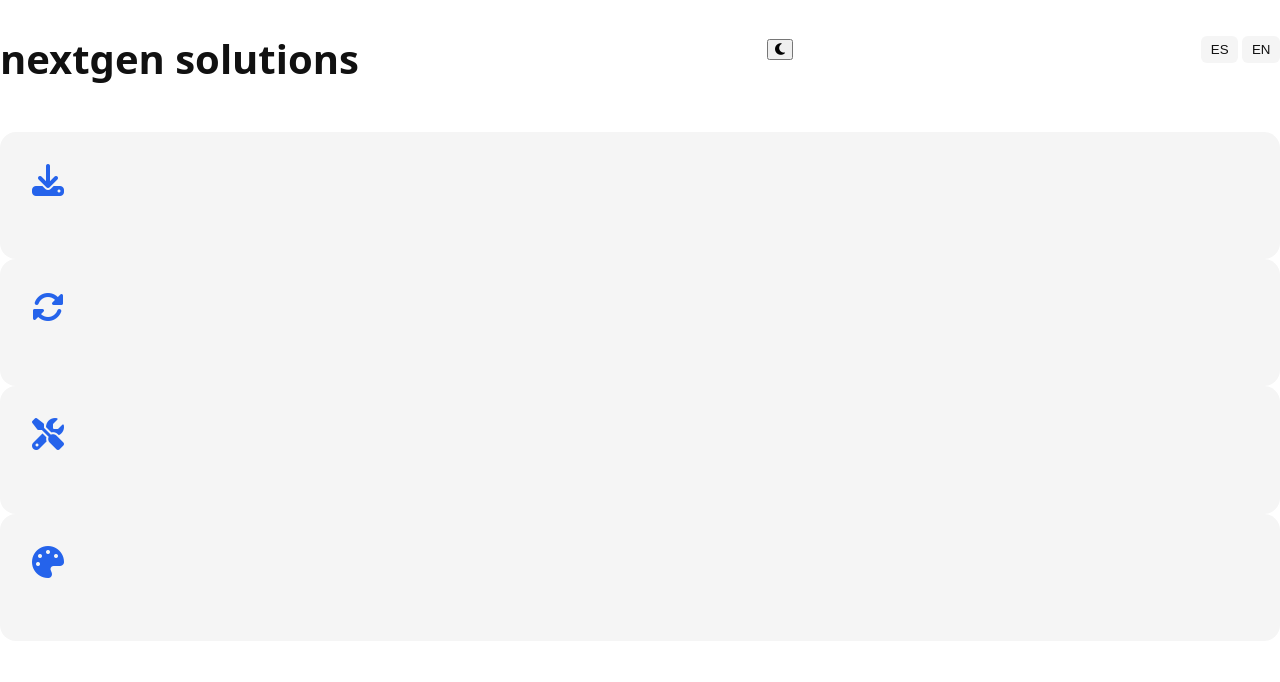
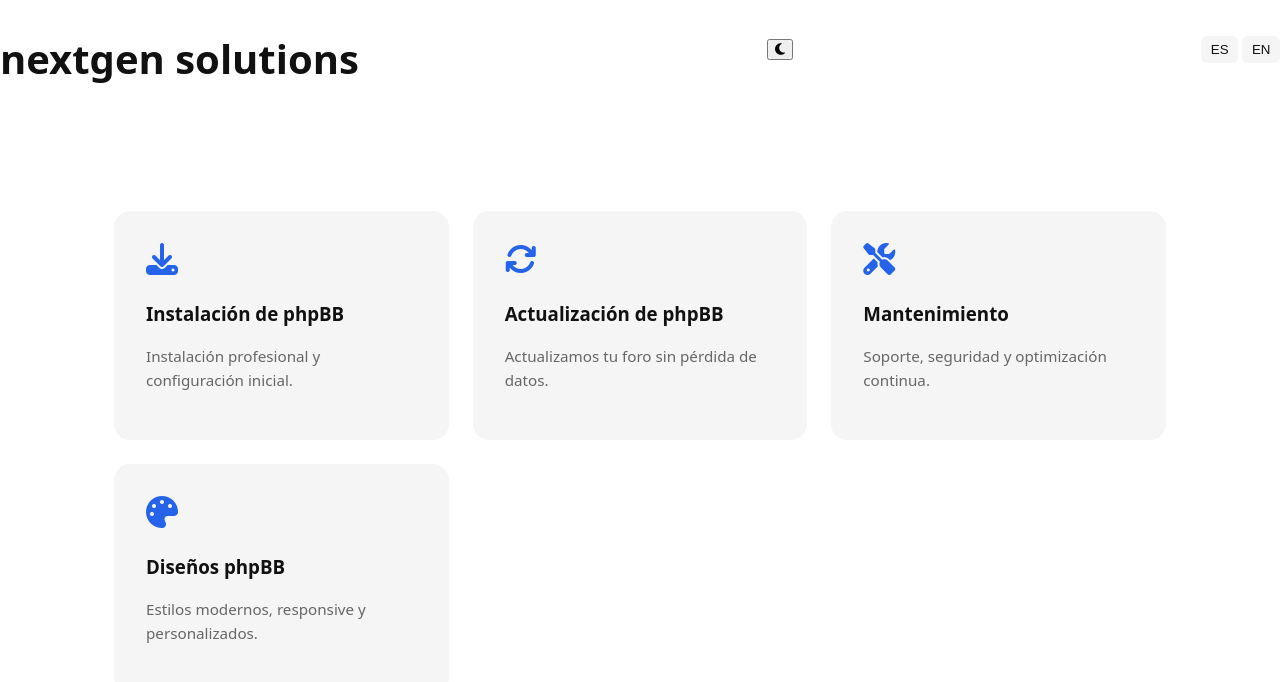
Before and after one commit to nextgen-solutions-gt/nextgen-solutions-gt.github.io, a Jekyll site: the page built from index.md, in a window 1280 px wide. Shown: the top 682 px of the page. Built offline with Jekyll 4.4.1, drawn with Linux system fonts in a browser that asks for light colours.

Commit message:
Add fixed for cards

```diff
--- a/index.md
+++ b/index.md
@@ -1,40 +1,32 @@
 ---
 layout: default
+title: nextgen solutions
 ---
 
-<section class="hero reveal">
-<h1 data-i18n="site.title"></h1>
-<p data-i18n="site.tagline"></p>
-</section>
+<section class="services container">
 
-<section id="services">
-<h2 data-i18n="services.title"></h2>
-
-<div class="card reveal">
-<i class="fa-solid fa-download"></i>
-<h3 data-i18n="services.install.title"></h3>
-<p data-i18n="services.install.desc"></p>
+<div class="card">
+  <i class="fa-solid fa-download"></i>
+  <h3>Instalación de phpBB</h3>
+  <p>Instalación profesional y configuración inicial.</p>
 </div>
 
-<div class="card reveal">
-<i class="fa-solid fa-rotate"></i>
-<h3 data-i18n="services.update.title"></h3>
-<p data-i18n="services.update.desc"></p>
+<div class="card">
+  <i class="fa-solid fa-arrows-rotate"></i>
+  <h3>Actualización de phpBB</h3>
+  <p>Actualizamos tu foro sin pérdida de datos.</p>
 </div>
 
-<div class="card reveal">
-<i class="fa-solid fa-screwdriver-wrench"></i>
-<h3 data-i18n="services.maintenance.title"></h3>
-<p data-i18n="services.maintenance.desc"></p>
+<div class="card">
+  <i class="fa-solid fa-screwdriver-wrench"></i>
+  <h3>Mantenimiento</h3>
+  <p>Soporte, seguridad y optimización continua.</p>
 </div>
 
-<div class="card reveal">
-<i class="fa-solid fa-palette"></i>
-<h3 data-i18n="services.design.title"></h3>
-<p data-i18n="services.design.desc"></p>
+<div class="card">
+  <i class="fa-solid fa-palette"></i>
+  <h3>Diseños phpBB</h3>
+  <p>Estilos modernos, responsive y personalizados.</p>
 </div>
+
 </section>
-
-<section id="designs">
-<h2 data-i18n="designs.title"></h2>
-</section>
```
